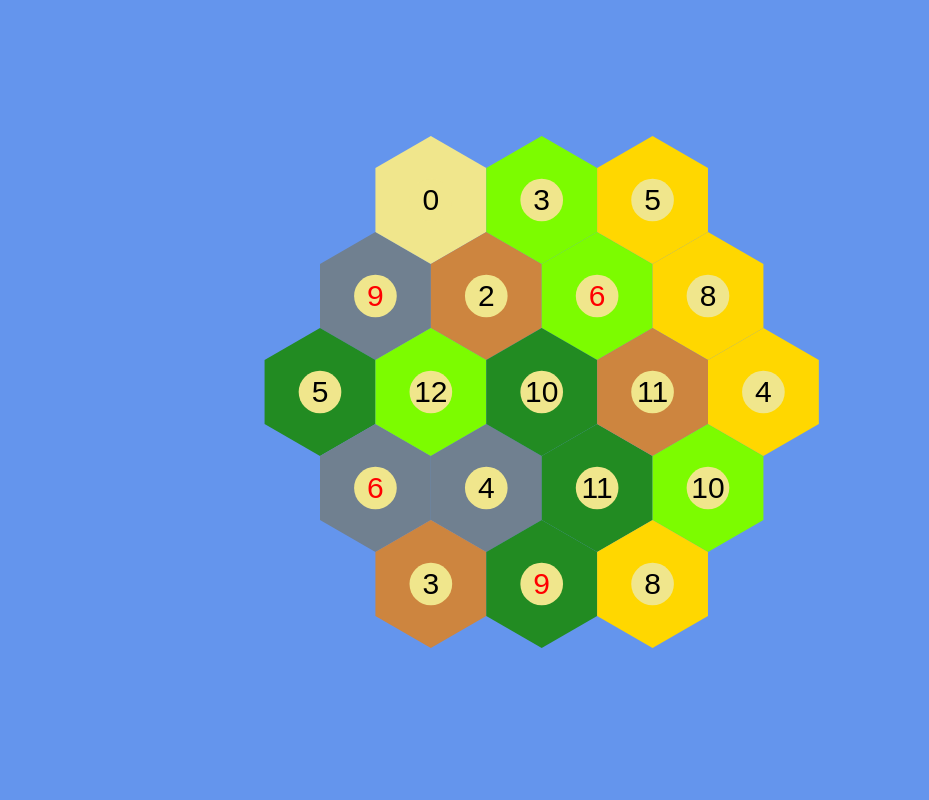
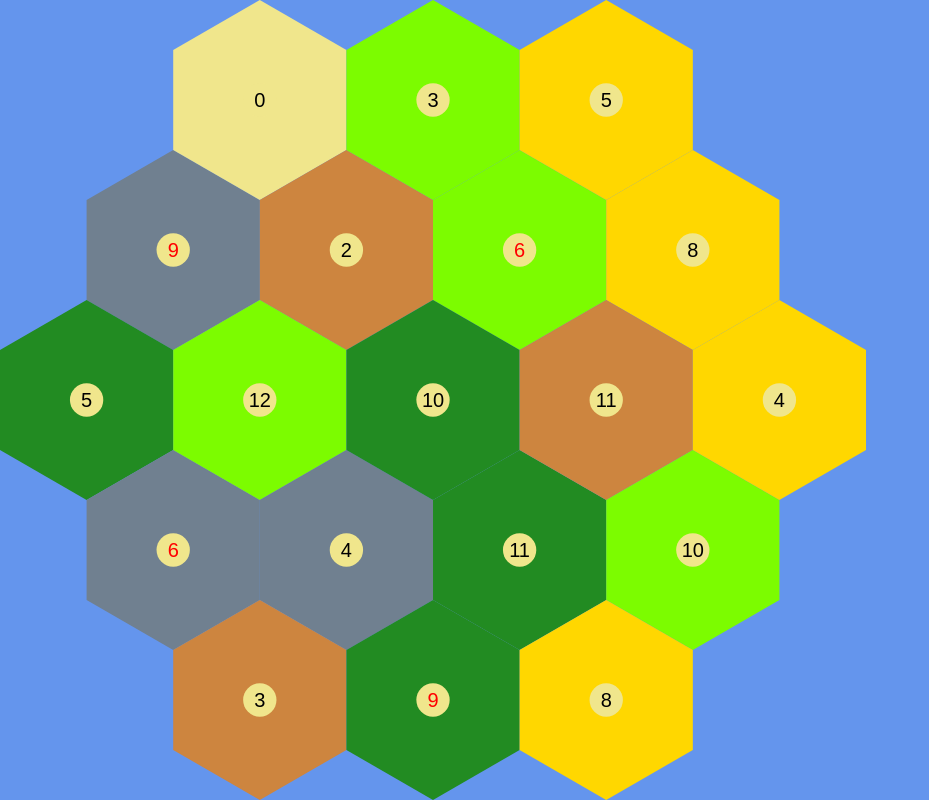
Before and after one commit to stefkattenvriend/catan, a plain HTML site: page catan.html in a window 1280 px wide. Shown: the whole page, without its empty margins (0-929 px from the left). Drawn offline with Linux system fonts and the light colour scheme.

Commit message:
Fixed size and offset

```diff
--- a/catan.html
+++ b/catan.html
@@ -20,8 +20,6 @@
 
 <body>
     <script>
-        // constants
-        const CELLSIZE = 128;
 
         // canvas and context
         let canvas = document.createElement("canvas");
@@ -33,15 +31,26 @@
         let width = document.documentElement.clientWidth;
         canvas.height = height;
         canvas.width = width;
-        let xOffset = width / 4;
-        let yOffset = height / 4;
+
+        let boardSize = height;
+        let CELLSIZE = boardSize / 8;
+
+        if (height>width) {
+            boardSize = width;
+            CELLSIZE = width / 15 * Math.sqrt(3);
+        }
+
+        let xOffset = Math.sqrt(3) * CELLSIZE / 2
+        let yOffset = CELLSIZE;
+
+        // constants
 
         ctx.fillStyle = "cornflowerblue";
         ctx.fillRect(0, 0, width, height);
 
         function drawHexagon(x, y, color, number) {
-            let w = Math.sqrt(3) * CELLSIZE / 2;
-            let h = 2 * CELLSIZE / 2;
+            let w = Math.sqrt(3) * CELLSIZE;
+            let h = 2 * CELLSIZE;
             // to make the hexagons fit in between each other
             let extraOffset = 0;
             if (y % 2 == 1) {
@@ -74,9 +83,9 @@
             else {
                 ctx.fillStyle = "black";
             }
-            ctx.font = "30px Arial";
+            ctx.font = "20px Arial";
             ctx.textAlign = "center";
-            ctx.fillText(number, x * w + xOffset + extraOffset, y * (3 / 4 * h) + yOffset + 10);
+            ctx.fillText(number, x * w + xOffset + extraOffset, y * (3 / 4 * h) + yOffset + 7);
 
             // DEBUG: show the coördinates of each cell
             //ctx.fillStyle = "black";
```
